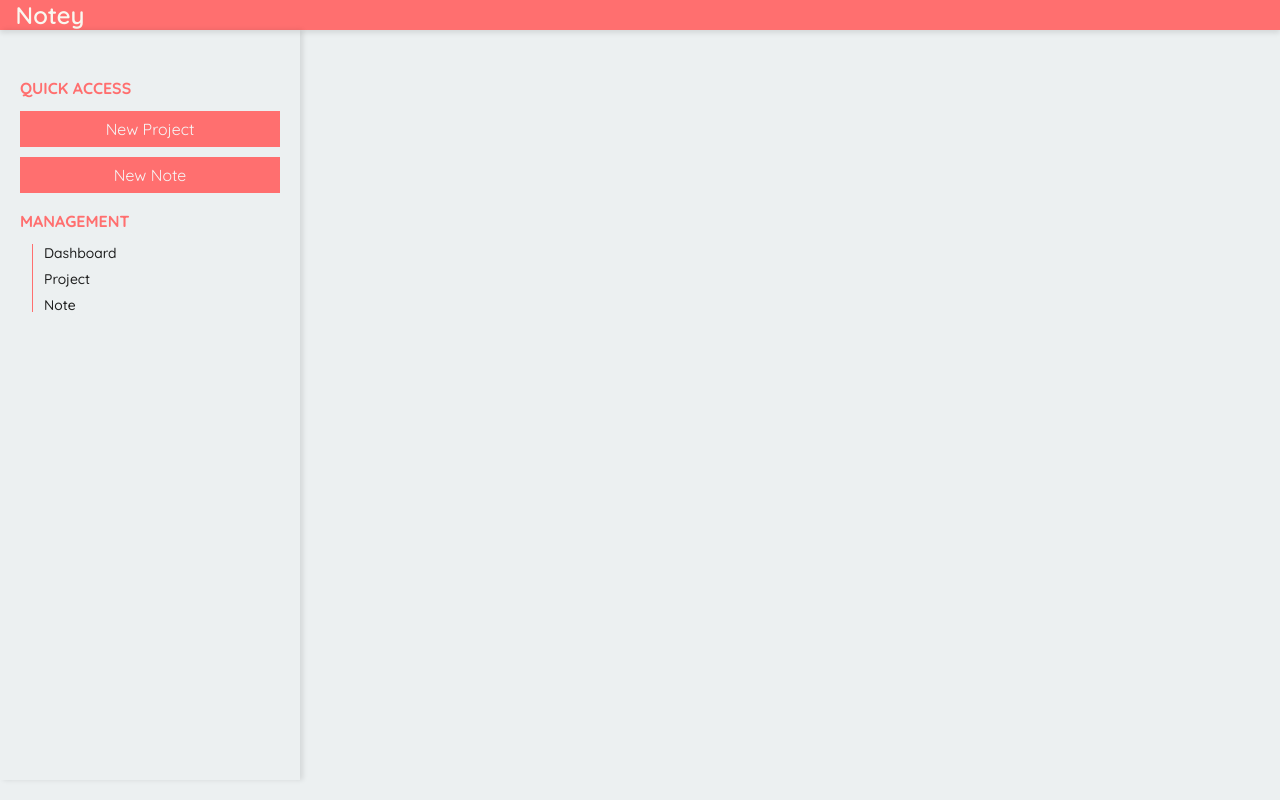
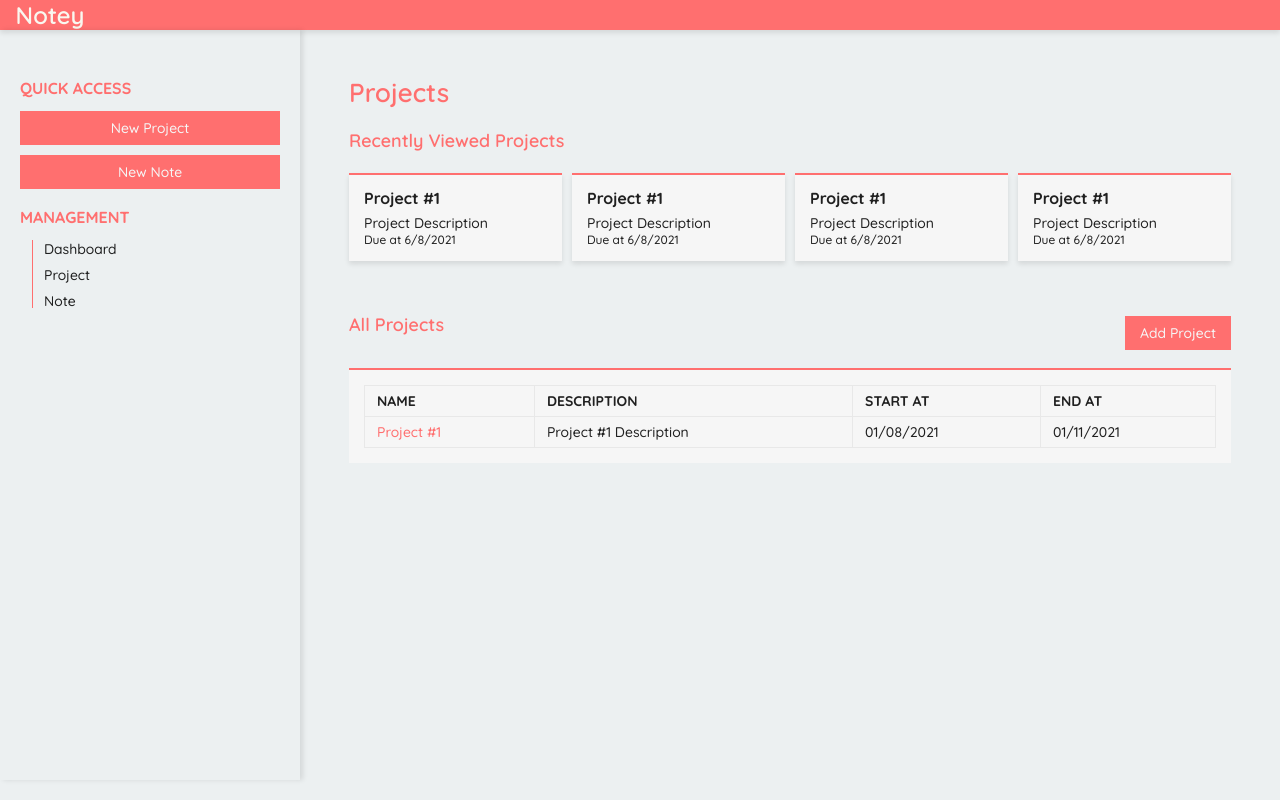
Before and after one commit to bernardawj/notey-frontend, an Angular app: page /project in a window 1280 px wide. Before the commit this address led to /. Built offline with nearby package versions, Linux system fonts and the light colour scheme.

Commit message:
Added layout for project

```diff
--- a/src/app/app-routing.module.ts
+++ b/src/app/app-routing.module.ts
@@ -1,10 +1,13 @@
 import { NgModule } from '@angular/core';
 import { RouterModule, Routes } from '@angular/router';
+
 import { DashboardComponent } from './dashboard/dashboard.component';
+import { ProjectComponent } from './project/project.component';
 
 const routes: Routes = [
   { path: '', redirectTo: '/dashboard', pathMatch: 'full' },
-  { path: 'dashboard', component: DashboardComponent }
+  { path: 'dashboard', component: DashboardComponent },
+  { path: 'project', component: ProjectComponent }
 ];
 
 @NgModule({
--- a/src/app/app.module.ts
+++ b/src/app/app.module.ts
@@ -7,13 +7,17 @@ import { SidebarComponent } from './sidebar/sidebar.component';
 import { RouterModule } from '@angular/router';
 import { AppRoutingModule } from './app-routing.module';
 import { DashboardComponent } from './dashboard/dashboard.component';
+import { ProjectComponent } from './project/project.component';
+import { RecentProjectComponent } from './project/recent-project/recent-project.component';
 
 @NgModule({
   declarations: [
     AppComponent,
     HeaderComponent,
     SidebarComponent,
-    DashboardComponent
+    DashboardComponent,
+    ProjectComponent,
+    RecentProjectComponent
   ],
   imports: [
     BrowserModule,
--- /dev/null
+++ b/src/app/project/project.component.html
@@ -0,0 +1,32 @@
+<div id="project">
+  <h1>Projects</h1>
+  <div id="project__recently-viewed">
+    <app-recent-project></app-recent-project>
+  </div>
+  <div id="project__list">
+    <h3 class="clearfix">
+      All Projects
+      <a [routerLink]="['create']" class="button button--primary pull-right no-margin">Add Project</a>
+    </h3>
+    <div class="table">
+      <table>
+        <thead>
+          <tr>
+            <th>Name</th>
+            <th>Description</th>
+            <th>Start At</th>
+            <th>End At</th>
+          </tr>
+        </thead>
+        <tbody>
+          <tr>
+            <td><a [routerLink]="['detail', 1]">Project #1</a></td>
+            <td>Project #1 Description</td>
+            <td>01/08/2021</td>
+            <td>01/11/2021</td>
+          </tr>
+        </tbody>
+      </table>
+    </div>
+  </div>
+</div>
--- /dev/null
+++ b/src/app/project/project.component.ts
@@ -0,0 +1,14 @@
+import { Component, OnInit } from '@angular/core';
+
+@Component({
+  selector: 'app-project',
+  templateUrl: './project.component.html',
+  styleUrls: ['./project.component.css']
+})
+export class ProjectComponent implements OnInit {
+
+  constructor() { }
+
+  ngOnInit(): void {
+  }
+}
--- /dev/null
+++ b/src/app/project/recent-project/recent-project.component.css
@@ -0,0 +1,3 @@
+#recent-projects {
+  margin-bottom: 50px;
+}
--- /dev/null
+++ b/src/app/project/recent-project/recent-project.component.html
@@ -0,0 +1,33 @@
+<div id="recent-projects">
+  <h3>Recently Viewed Projects</h3>
+  <div class="row">
+    <div class="col-lg-3">
+      <div class="card">
+        <label class="card-title">Project #1</label>
+        <p class="card-content">Project Description</p>
+        <span class="card-data project-date">Due at 6/8/2021</span>
+      </div>
+    </div>
+    <div class="col-lg-3">
+      <div class="card">
+        <label class="card-title">Project #1</label>
+        <p class="card-content">Project Description</p>
+        <span class="card-data project-date">Due at 6/8/2021</span>
+      </div>
+    </div>
+    <div class="col-lg-3">
+      <div class="card">
+        <label class="card-title">Project #1</label>
+        <p class="card-content">Project Description</p>
+        <span class="card-data project-date">Due at 6/8/2021</span>
+      </div>
+    </div>
+    <div class="col-lg-3">
+      <div class="card">
+        <label class="card-title">Project #1</label>
+        <p class="card-content">Project Description</p>
+        <span class="card-data project-date">Due at 6/8/2021</span>
+      </div>
+    </div>
+  </div>
+</div>
--- /dev/null
+++ b/src/app/project/recent-project/recent-project.component.ts
@@ -0,0 +1,15 @@
+import { Component, OnInit } from '@angular/core';
+
+@Component({
+  selector: 'app-recent-project',
+  templateUrl: './recent-project.component.html',
+  styleUrls: ['./recent-project.component.css']
+})
+export class RecentProjectComponent implements OnInit {
+
+  constructor() { }
+
+  ngOnInit(): void {
+  }
+
+}
--- a/src/assets/css/global.css
+++ b/src/assets/css/global.css
@@ -31,6 +31,7 @@ html, body {
   width: 100%;
   font-family: "quicksand", -apple-system, BlinkMacSystemFont, "Segoe UI", Roboto, Helvetica, Arial, sans-serif, "Apple Color Emoji", "Segoe UI Emoji", "Segoe UI Symbol";
   font-size: 16px;
+  font-weight: 500;
   background-color: #ecf0f1;
   color: rgba(0, 0, 0, 0.87);
 }
@@ -39,6 +40,42 @@ a {
   color: #ff6f6f;
   text-decoration: none;
   cursor: pointer;
+}
+
+h1 {
+  font-size: 26px;
+}
+
+h2 {
+  font-size: 22px;
+}
+
+h3 {
+  font-size: 18px;
+}
+
+h1, h2, h3, h4, h5, h6 {
+  font-weight: 600;
+  margin-bottom: 1em;
+  color: #ff6f6f;
+}
+
+/******************************
+  Alignments
+*******************************/
+
+.pull-right {
+  float: right;
+}
+
+.clearfix::after {
+  content: "";
+  clear: both;
+  display: table;
+}
+
+.no-margin {
+  margin: 0 !important;
 }
 
 /******************************
@@ -51,7 +88,10 @@ a {
   background-color: transparent;
   border-color: transparent;
   text-align: center;
+  margin-right: 5px;
   margin-bottom: 10px;
+  font-size: 14px;
+  font-weight: 500;
 }
 
 .button--primary {
@@ -70,7 +110,8 @@ a {
 .card {
   display: block;
   background-color: #F6F6F6;
-  padding: 10px;
+  padding: 15px;
+  border-top: 2px solid #ff6f6f;
 }
 
 .card-rounded {
@@ -84,19 +125,69 @@ a {
 }
 
 .card-title {
-  font-size: 20px;
-  font-weight: 600;
+  font-size: 16px;
+  font-weight: 700;
   margin-bottom: 10px;
 }
 
 .card-subtitle {
-  font-size: 12px;
   font-style: italic;
   margin-bottom: 15px;
 }
 
 .card-content {
-  font-size: 16px;
+  font-size: 14px;
+}
+
+.card-subtitle,
+.card-data {
+  font-size: 12px;
+}
+
+/******************************
+  Table
+*******************************/
+
+.table {
+  display: block;
+  background-color: #F6F6F6;
+  padding: 15px;
+  border-top: 2px solid #ff6f6f;
+}
+
+table {
+  border-spacing: 0;
+  width: 100%;
+  border: 1px solid #E8E8E8;
+  margin: 0;
+  padding: 0;
+}
+
+tr {
+  border-bottom: 1px solid #E8E8E8;
+}
+
+th {
+  font-size: 14px;
+  font-weight: 700;
+  text-align: left;
+  text-transform: uppercase;
+}
+
+td {
+  font-size: 14px;
+  font-weight: 500;
+}
+
+td > .button {
+  margin-bottom: 0;
+}
+
+th, td {
+  position: relative;
+  text-align: left;
+  border-right: 1px solid #E8E8E8;
+  padding: 8px 12px;
 }
 
 /******************************
@@ -129,63 +220,66 @@ a {
 
 .row {
   display: flex;
+  flex-direction: row;
   flex-wrap: wrap;
-  margin-left: -10px;
-  margin-right: -10px;
+  -ms-flex-wrap: wrap;
+  margin-left: -5px;
+  margin-right: -5px;
 }
 
-.col-md-1, .col-md-2, .col-md-3, .col-md-4,
-.col-md-5, .col-md-6, .col-md-7, .col-md-8,
-.col-md-9, .col-md-10, .col-md-11, .col-md-12 {
-  margin: 5px;
+.col-lg-1, .col-lg-2, .col-lg-3, .col-lg-4,
+.col-lg-5, .col-lg-6, .col-lg-7, .col-lg-8,
+.col-lg-9, .col-lg-10, .col-lg-11, .col-lg-12 {
+  position: relative;
+  padding: 5px;
 }
 
-.col-md-12 {
-  flex-basis: 100%;
+.col-lg-1 {
+  flex: 0 0 8.33333333%;
 }
 
-.col-md-11 {
-  flex-basis: 91.666666%;
+.col-lg-2 {
+  flex: 0 0 16.66666666%;
 }
 
-.col-md-10 {
-  flex-basis: 83.333333%;
+.col-lg-3 {
+  flex: 0 0 25%;
 }
 
-.col-md-9 {
-  flex-basis: 75%;
+.col-lg-4 {
+  flex: 0 0 33.33333333%;
 }
 
-.col-md-8 {
-  flex-basis: 66.666666%;
+.col-lg-5 {
+  flex: 0 0 41.66666666%;
 }
 
-.col-md-7 {
-  flex-basis: 58.333333%;
+.col-lg-6 {
+  flex: 0 0 50%;
 }
 
-.col-md-6 {
-  flex-basis: 50%;
+.col-lg-7 {
+  flex: 0 0 58.33333333%;
 }
 
-.col-md-5 {
-  flex-basis: 41.666666%;
+.col-lg-8 {
+  flex: 0 0 66.66666666%;
 }
 
-.col-md-4 {
-  flex-basis: 33.333333%;
+.col-lg-9 {
+  flex: 0 0 75%;
 }
 
-.col-md-3 {
-  flex-basis: 25%;
+.col-lg-10 {
+  flex: 0 0 83.33333333%;
 }
 
-.col-md-2 {
-  flex-basis: 16.666666%;
+.col-lg-11 {
+  flex: 0 0 91.66666666%;
 }
 
-.col-md-1 {
-  flex-basis: 8.333333%;
+.col-lg-12 {
+  flex: 0 0 100%;
 }
 
 /******************************
```
Also changed, not shown: src/app/project/project.component.css (added).
